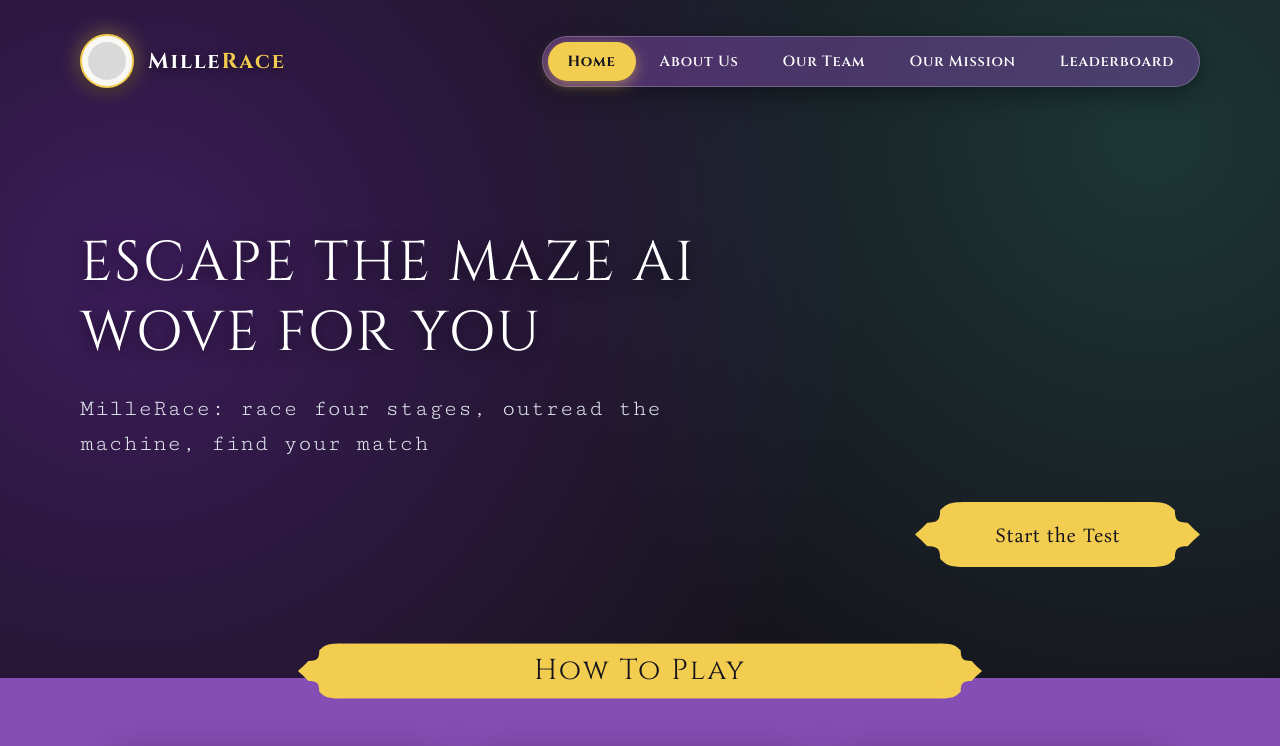
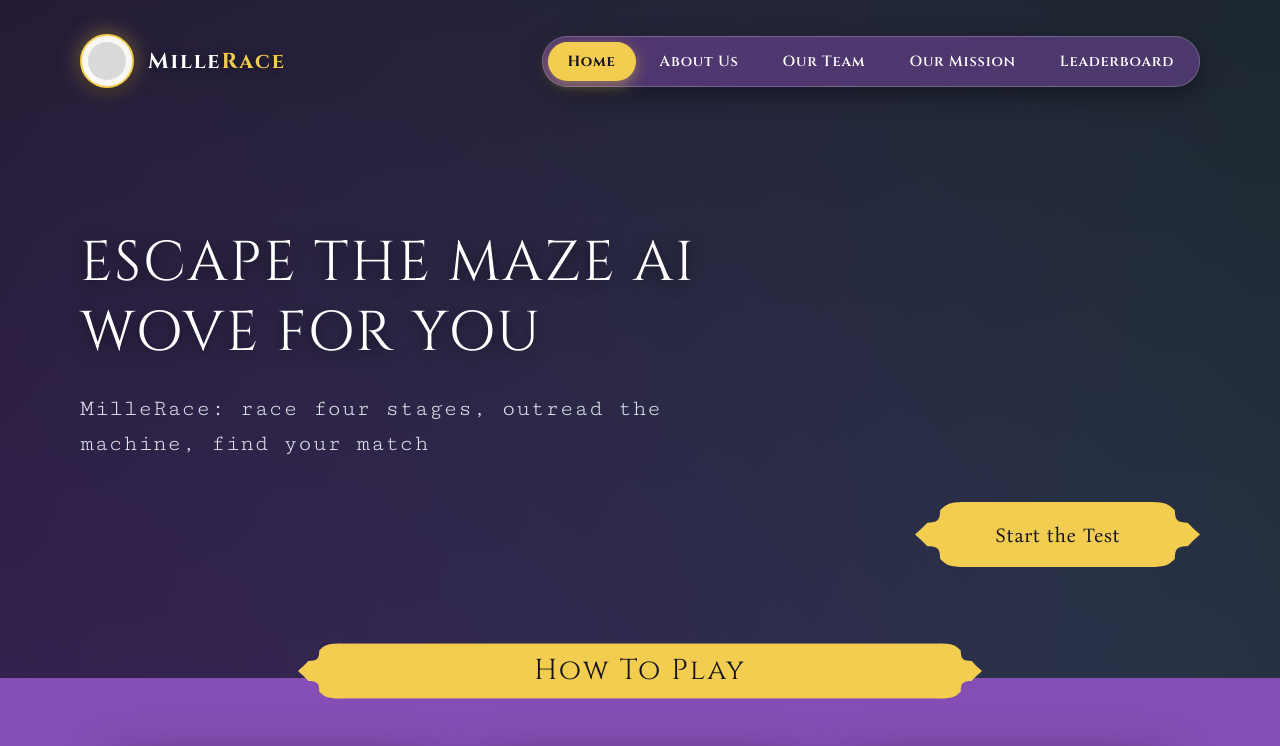
Before and after one commit to fazrigading/MilleRace, a website: page index.html in a window 1280 px wide. Shown: the top 746 px of the page. Drawn offline with Linux system fonts and the light colour scheme.

Commit message:
style(landing): update background radial gradients on landing page
- Apply full-page radial gradient background overlay on #screen-landing

```diff
--- a/css/landing.css
+++ b/css/landing.css
@@ -2,6 +2,11 @@
 
 #screen-landing.landing-scrollable {
   background-color: #16141C;
+  background-image:
+    radial-gradient(circle at 10% 30%, rgba(117, 39, 181, 0.4) 0%, rgba(22, 20, 28, 0) 60%),
+    radial-gradient(circle at 90% 20%, rgba(46, 158, 133, 0.25) 0%, rgba(22, 20, 28, 0) 50%),
+    radial-gradient(circle at 50% 85%, rgba(117, 39, 181, 0.2) 0%, rgba(22, 20, 28, 0) 60%);
+  background-repeat: no-repeat;
   overflow-y: auto;
   min-height: 100vh;
   width: 100%;
@@ -22,8 +27,6 @@
   display: flex;
   flex-direction: column;
   justify-content: flex-start;
-  background: radial-gradient(circle at 10% 40%, rgba(117, 39, 181, 0.4) 0%, rgba(22, 20, 28, 0) 60%),
-              radial-gradient(circle at 90% 20%, rgba(46, 158, 133, 0.25) 0%, rgba(22, 20, 28, 0) 50%);
   box-sizing: border-box;
 }
 
```
